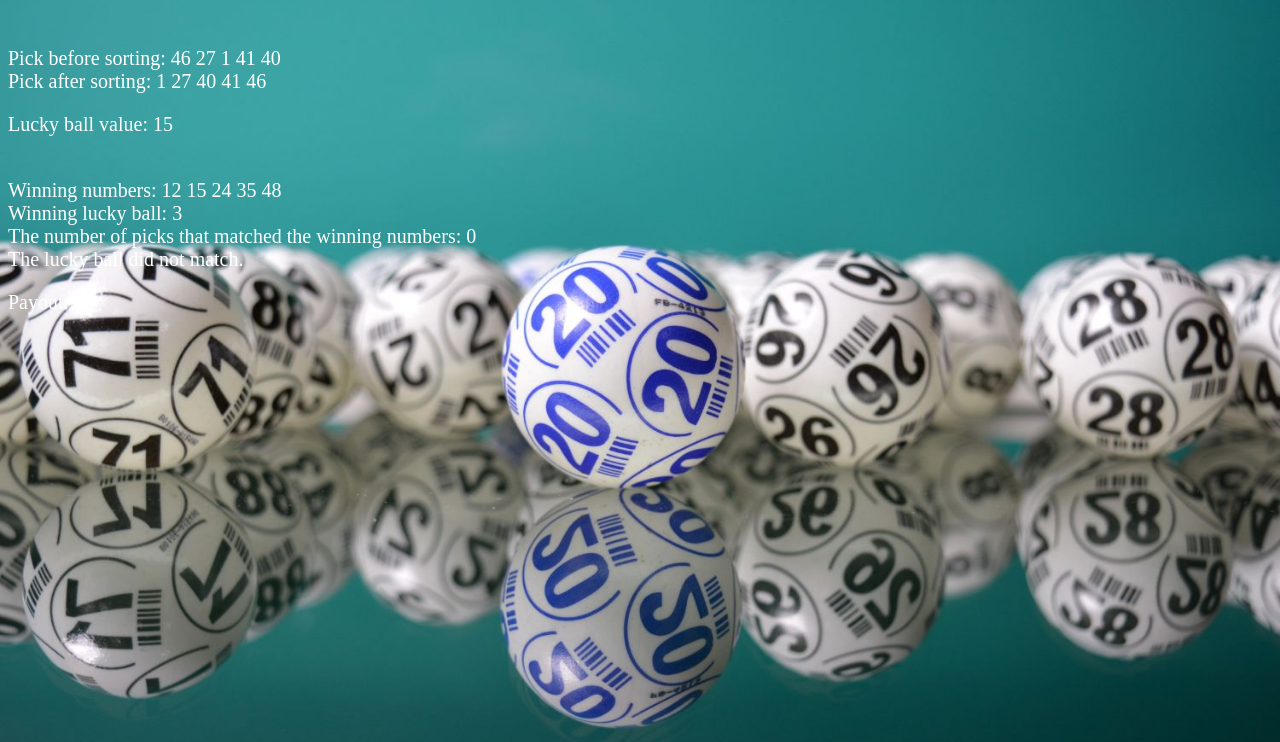
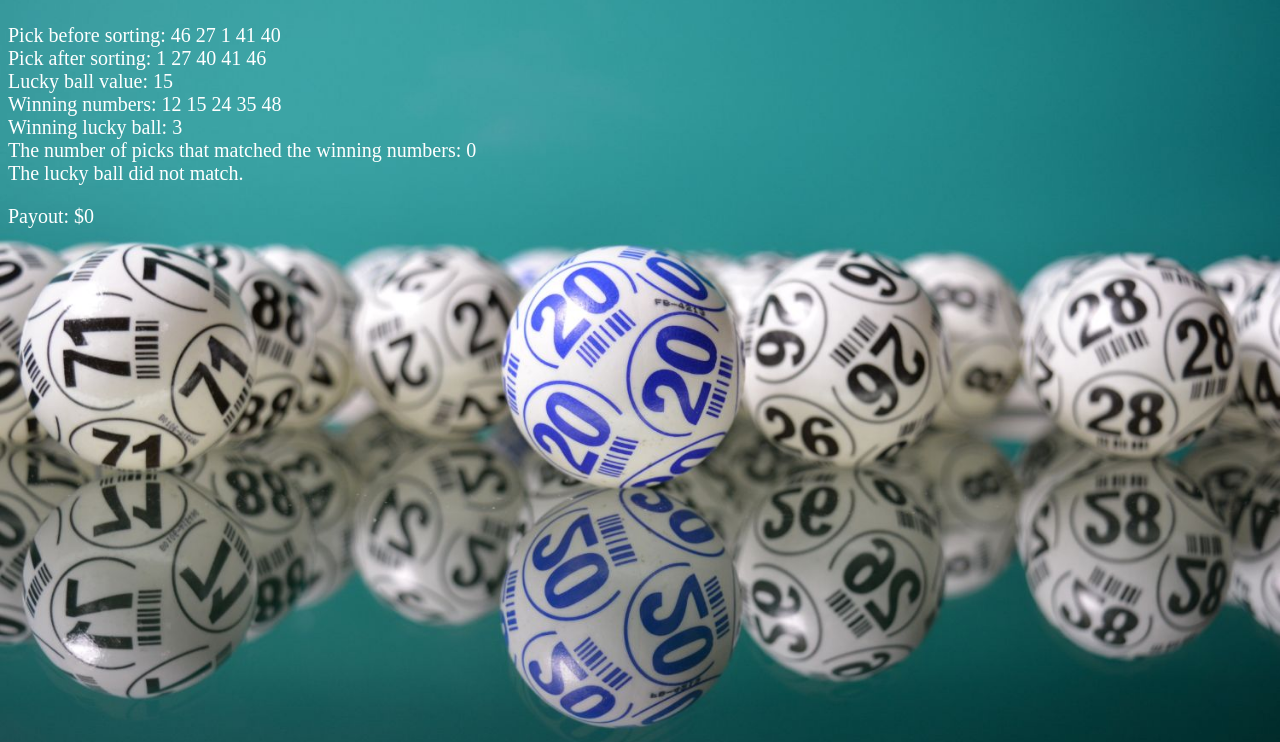
Before and after one commit to andrew-nuzzolo/hw5, a plain HTML site: page index.html in a window 1280 px wide. Shown: the part 58-800 px from the top of the page. Drawn offline with Linux system fonts and the light colour scheme.

Commit message:
Update index.html

```diff
--- a/index.html
+++ b/index.html
@@ -33,15 +33,16 @@
 
             pick_arr[i] = Math.round(Math.random() * 48 + 1);
 
-            while ((i > 0) && (pick_arr[i] == pick_arr[i - 1])) {
+            while ((i > 0) && (pick_arr[i] == pick_arr[i-1])) {
 
                 pick_arr[i] = Math.round(Math.random() * 48 + 1);
 
             }
 
+
         }
 
-        document.write("</br>Pick before sorting:");
+        document.write("Pick before sorting:");
         for (i = 0; i < 5; i++) {
             document.write(" " + pick_arr[i]);
         }
@@ -54,7 +55,7 @@
         }
 
         luckyball = Math.round(Math.random() * 18 + 1);
-        document.write("<p>Lucky ball value: " + luckyball + "</p>");
+        document.write("</br>Lucky ball value: " + luckyball);
 
         pick_arr[5] = luckyball;
 
```
